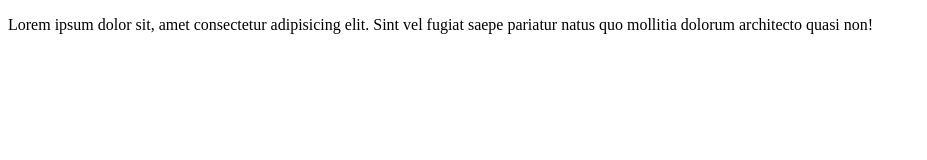
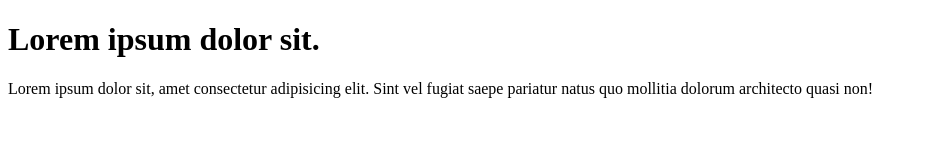
Before and after one commit to yash-tile/testing-git, a plain HTML site: page index.html in a window 1280 px wide. Shown: the whole page, without its empty margins (0-927 px from the left). Drawn offline with Linux system fonts and the light colour scheme.

Commit message:
added lorem heading by yash

```diff
--- a/index.html
+++ b/index.html
@@ -6,6 +6,7 @@
     <title>Testing git</title>
 </head>
 <body>
+    <h1>Lorem ipsum dolor sit.</h1>
     <p>Lorem ipsum dolor sit, amet consectetur adipisicing elit. Sint vel fugiat saepe pariatur natus quo mollitia dolorum architecto quasi non!</p>
 </body>
 </html>
```
